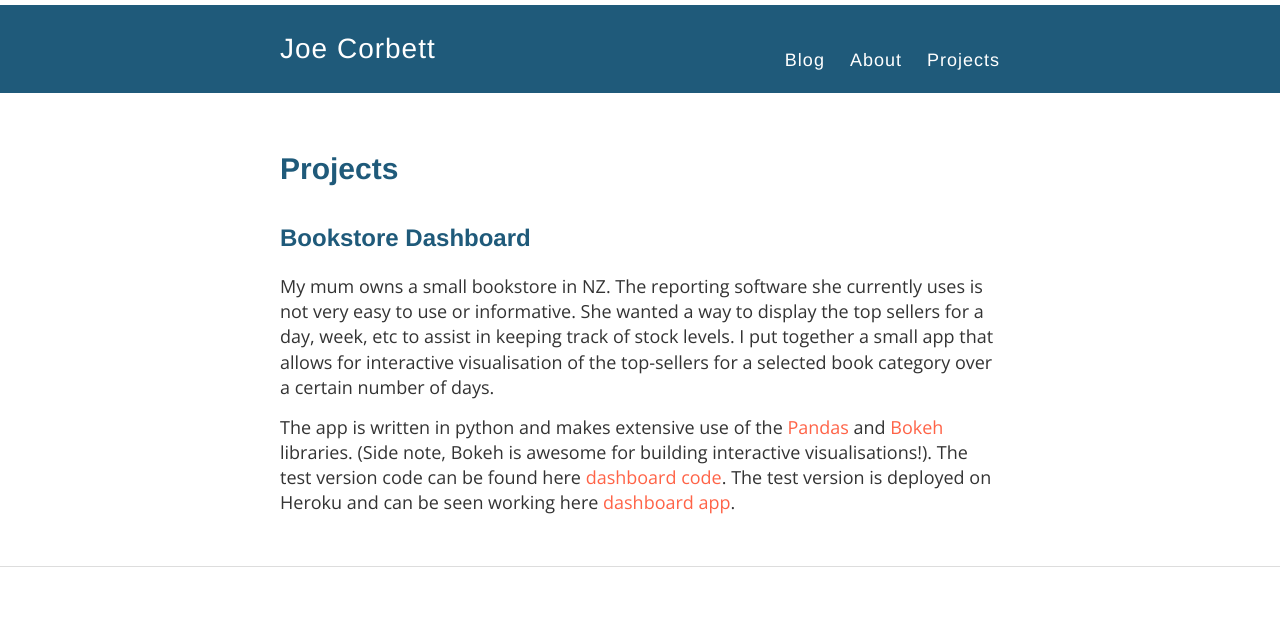
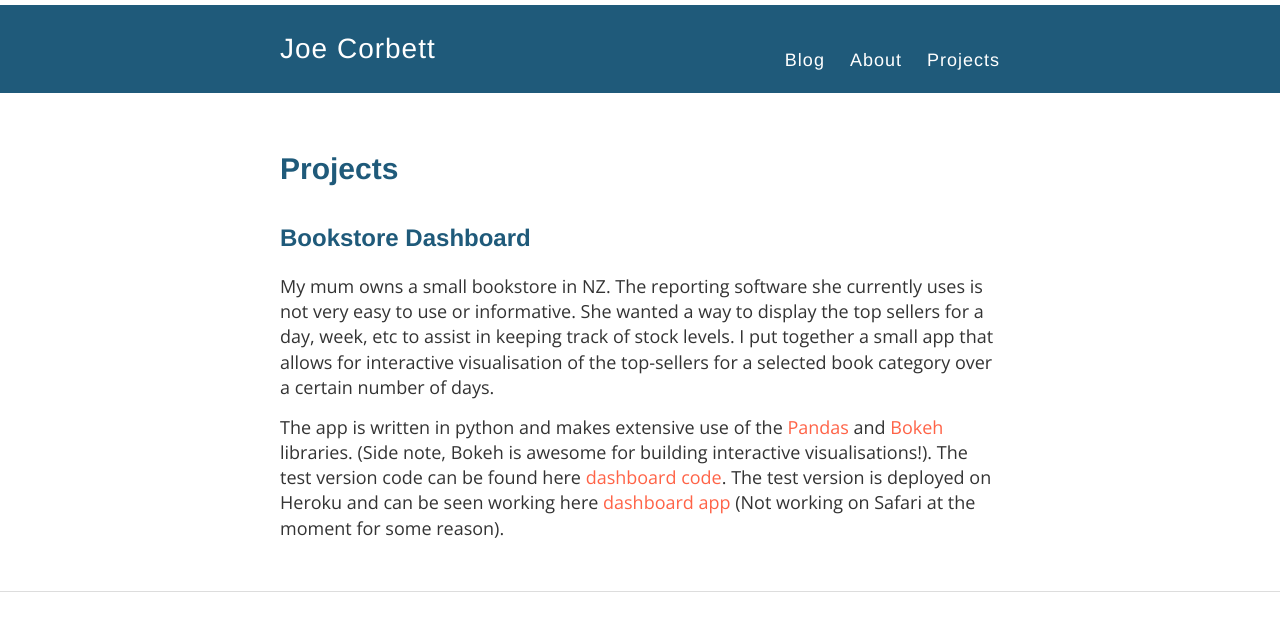
Before and after one commit to jcorb/jcorb.github.io, a Jekyll site: the page built from projects.md, in a window 1280 px wide. Shown: the top 631 px of the page. Built offline with Jekyll 4.4.1, drawn with Linux system fonts in a browser that asks for light colours; nearby versions of some CDN libraries; our own code applies the rules of GitHub Pages for plain Markdown files.

Commit message:
Update projects.md

```diff
--- a/projects.md
+++ b/projects.md
@@ -8,4 +8,4 @@ published: true
 ## Bookstore Dashboard
 My mum owns a small bookstore in NZ.  The reporting software she currently uses is not very easy to use or informative.  She wanted a way to display the top sellers for a day, week, etc to assist in keeping track of stock levels.  I put together a small app that allows for interactive visualisation of the top-sellers for a selected book category over a certain number of days.
 
-The app is written in python and makes extensive use of the [Pandas](http://pandas.pydata.org) and [Bokeh](http://bokeh.pydata.org) libraries. (Side note, Bokeh is awesome for building interactive visualisations!).  The test version code can be found here [dashboard code](https://github.com/jcorb/bookstore_dashboard).  The test version is deployed on Heroku and can be seen working here [dashboard app](https://rocky-shelf-31398.herokuapp.com).
+The app is written in python and makes extensive use of the [Pandas](http://pandas.pydata.org) and [Bokeh](http://bokeh.pydata.org) libraries. (Side note, Bokeh is awesome for building interactive visualisations!).  The test version code can be found here [dashboard code](https://github.com/jcorb/bookstore_dashboard).  The test version is deployed on Heroku and can be seen working here [dashboard app](https://rocky-shelf-31398.herokuapp.com) (Not working on Safari at the moment for some reason).
```
